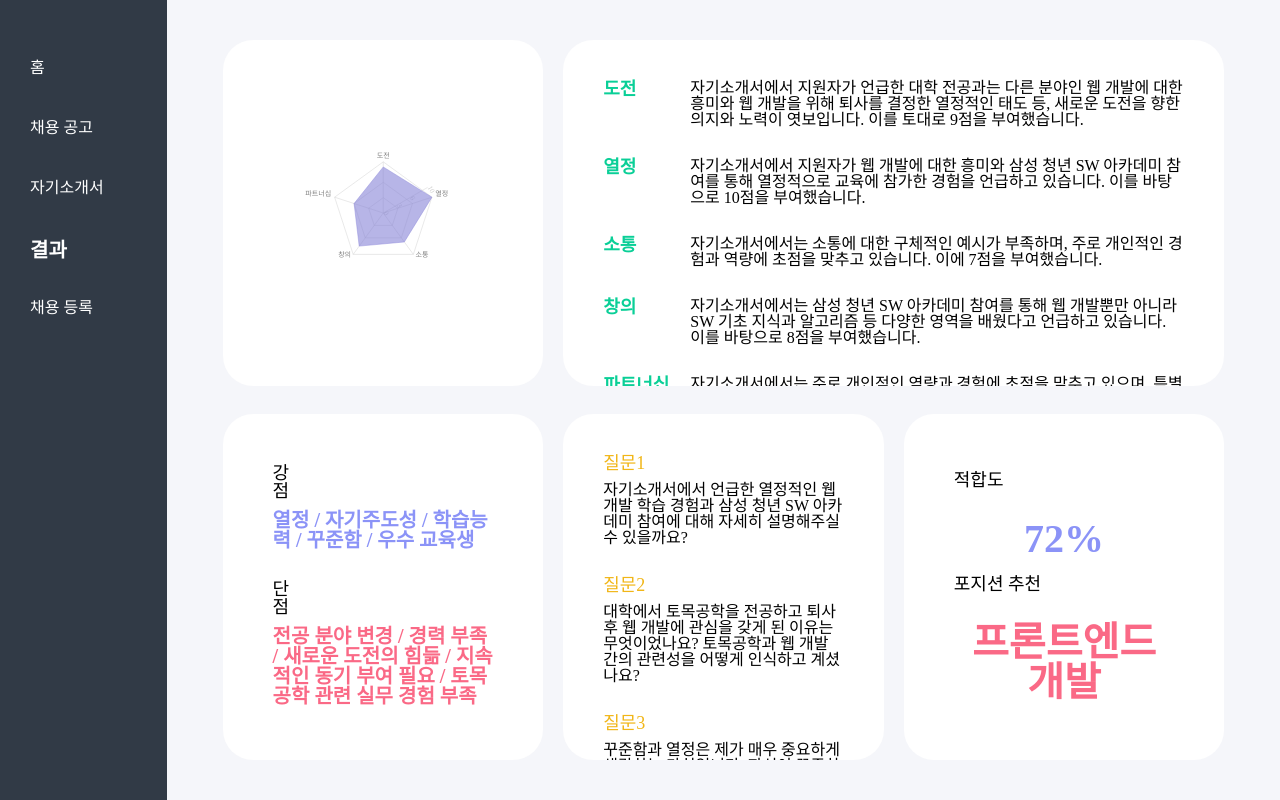
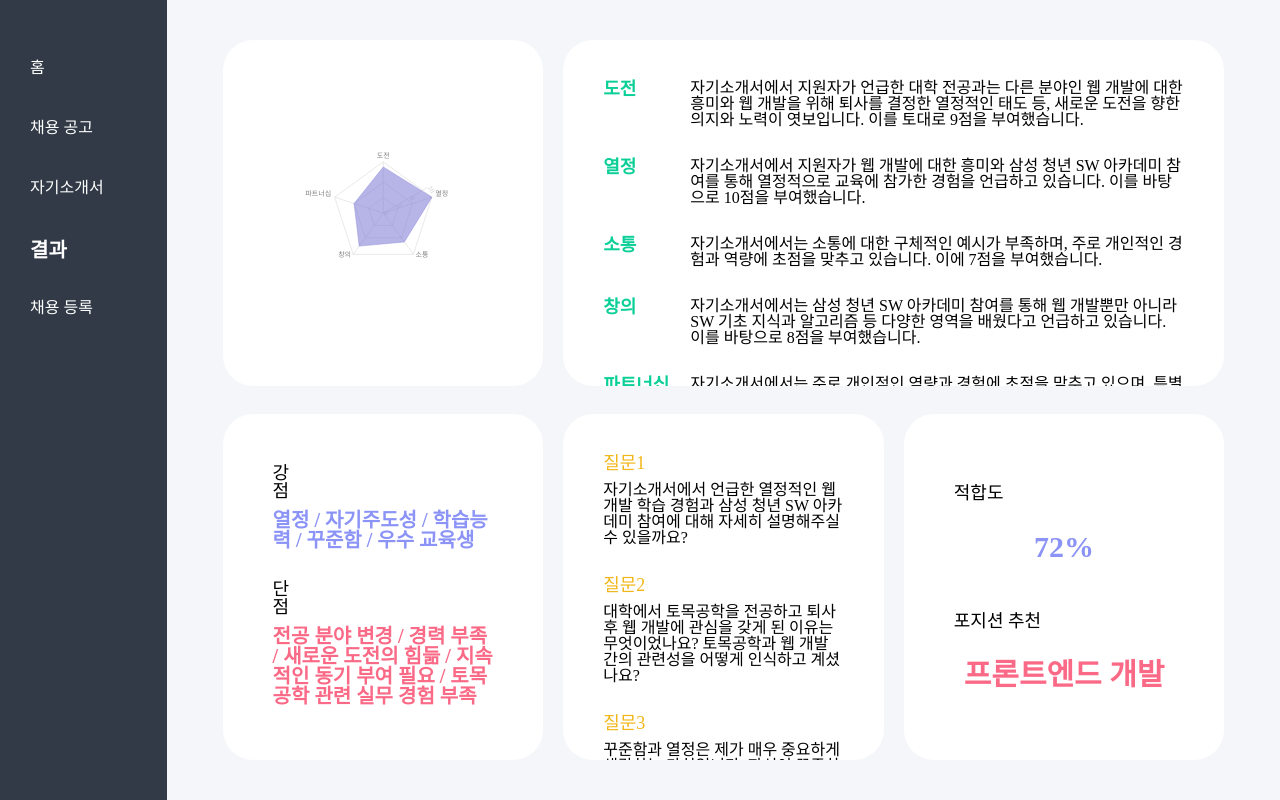
Before and after one commit to A-I-N-G/jarvise-client, a React (Create React App) app: page /result in a window 1280 px wide. Built offline with nearby package versions, Linux system fonts and the light colour scheme.

Commit message:
글자 크기 수정

```diff
--- a/src/components/ETCResult.tsx
+++ b/src/components/ETCResult.tsx
@@ -35,15 +35,16 @@ const Title = styled.div`
 const ContentStrength = styled.div`
   text-align: center;
   font-weight: 600;
-  font-size: 40px;
+  font-size: 30px;
   -- width: 85%;
   color: #8b93f7;
+  margin-bottom: 20px;
 `;
 
 const ContentPosition = styled.div`
   text-align: center;
   font-weight: 600;
-  font-size: 40px;
+  font-size: 30px;
   -- width: 85%;
   color: #fa6986;
 `;
```
